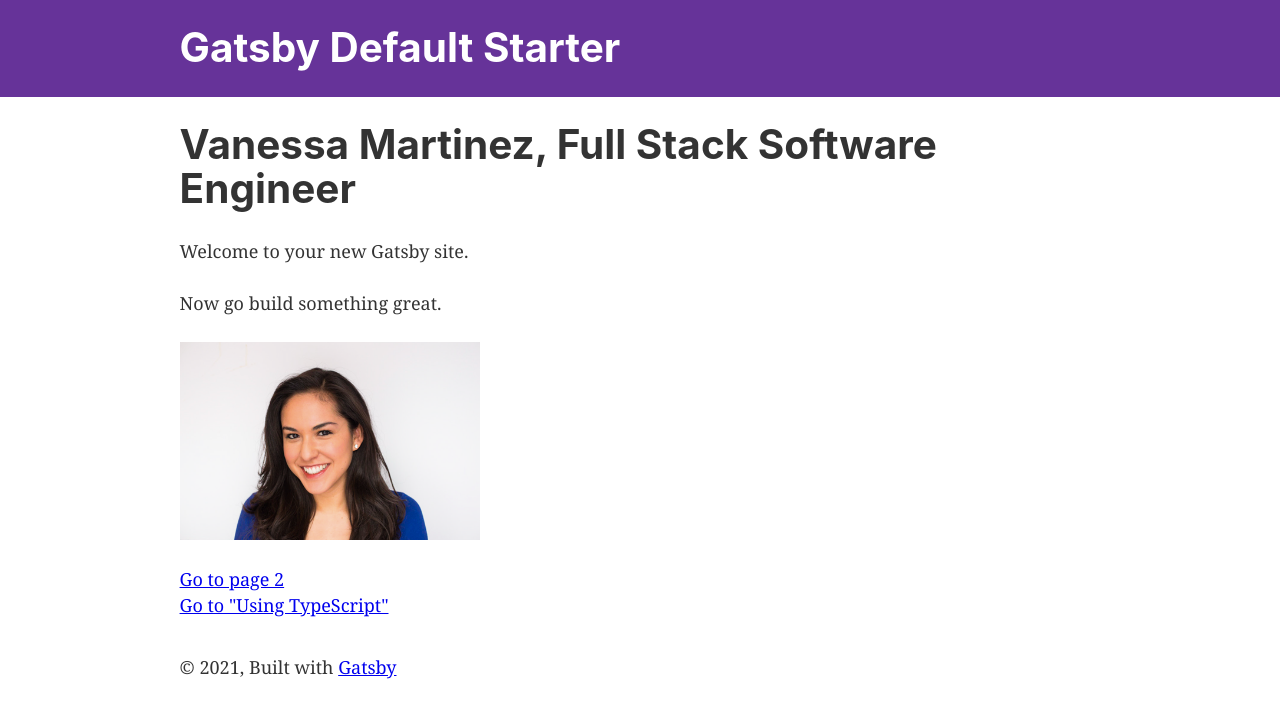
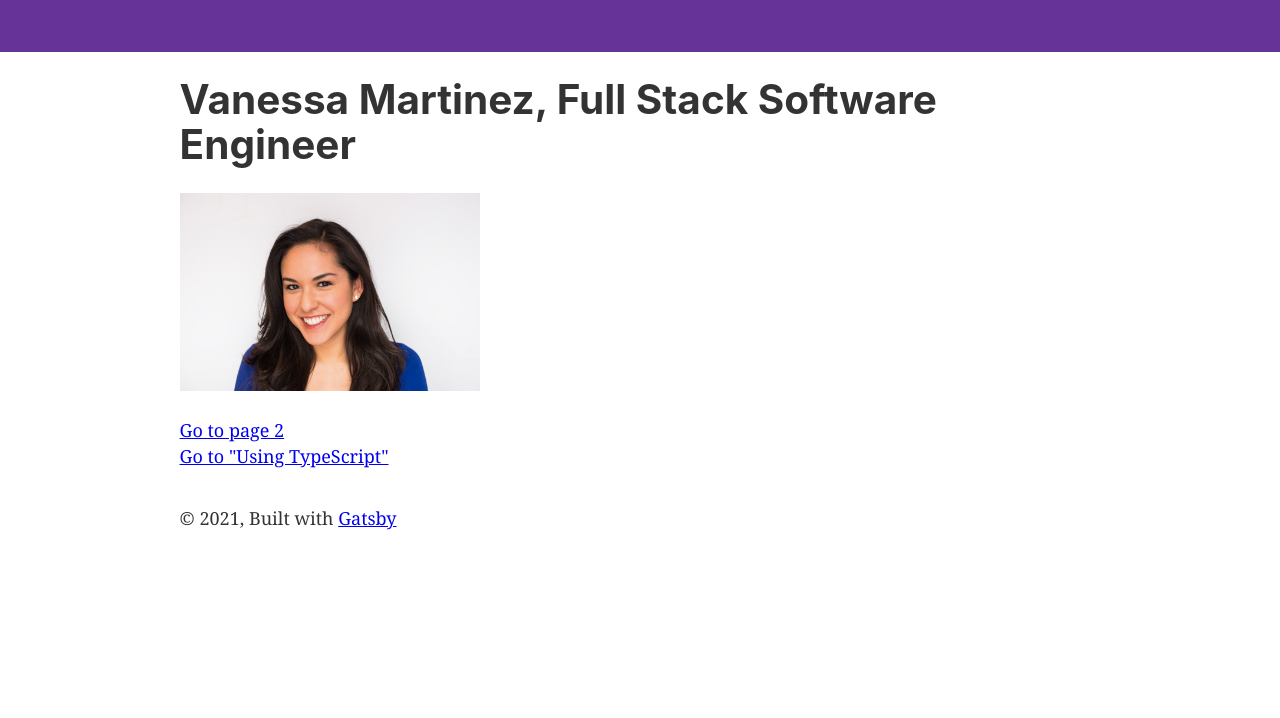
Before and after one commit to vmar13/portfolio, a Gatsby site: page / in a window 1280 px wide. Built offline with nearby package versions, Linux system fonts and the light colour scheme; Gatsby itself is replaced by a stand-in of ours.

```diff
--- a/src/components/header.js
+++ b/src/components/header.js
@@ -24,7 +24,7 @@
             textDecoration: `none`,
           }}
         >
-          {siteTitle}
+
         </Link>
       </h1>
     </div>
--- a/src/pages/index.js
+++ b/src/pages/index.js
@@ -9,8 +9,7 @@
   <Layout>
     <SEO title="Home" />
     <h1>Vanessa Martinez, Full Stack Software Engineer</h1>
-    <p>Welcome to your new Gatsby site.</p>
-    <p>Now go build something great.</p>
+
     <div style={{ maxWidth: `300px`, marginBottom: `1.45rem` }}>
       <Image />
     </div>
```
Also changed, not shown: src/pages/about.js (added, +7 -0 lines), src/pages/projects.js (added, +7 -0 lines), src/pages/resume.js (added, +7 -0 lines), src/images/gatsby-astronaut.png (deleted).
